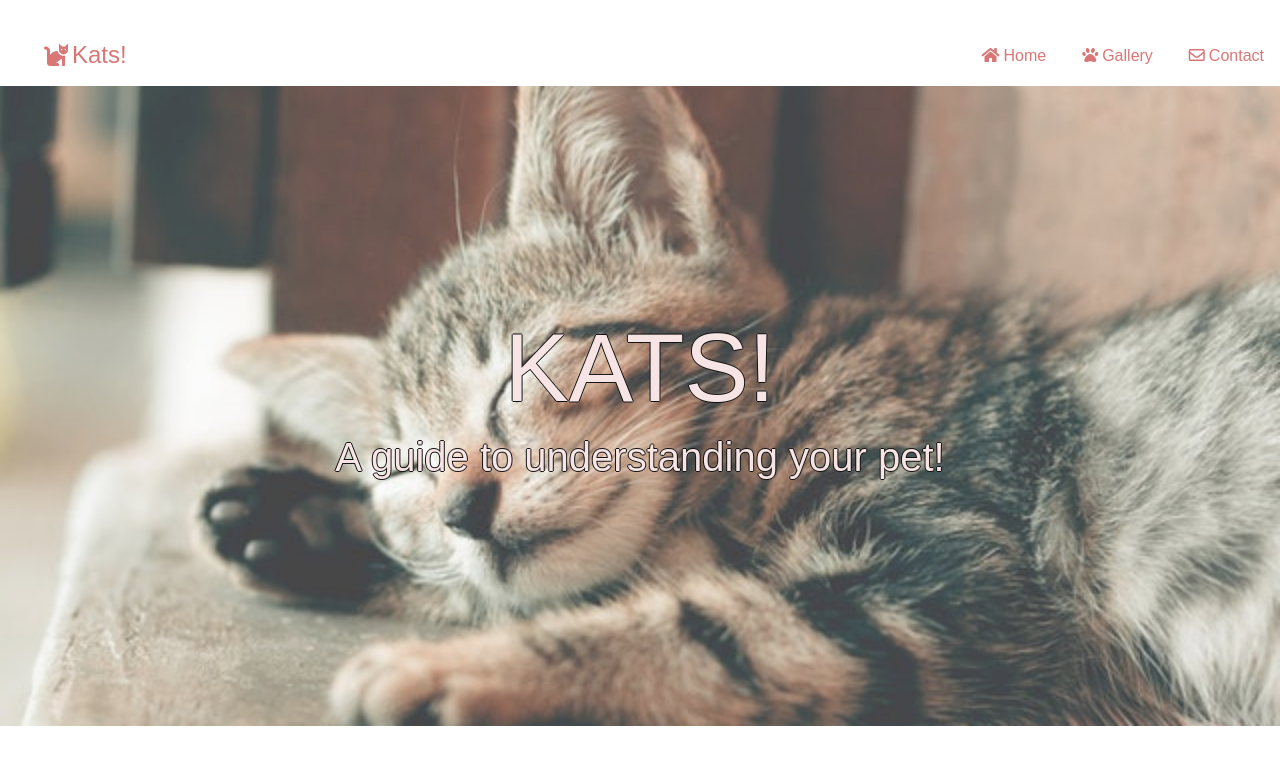
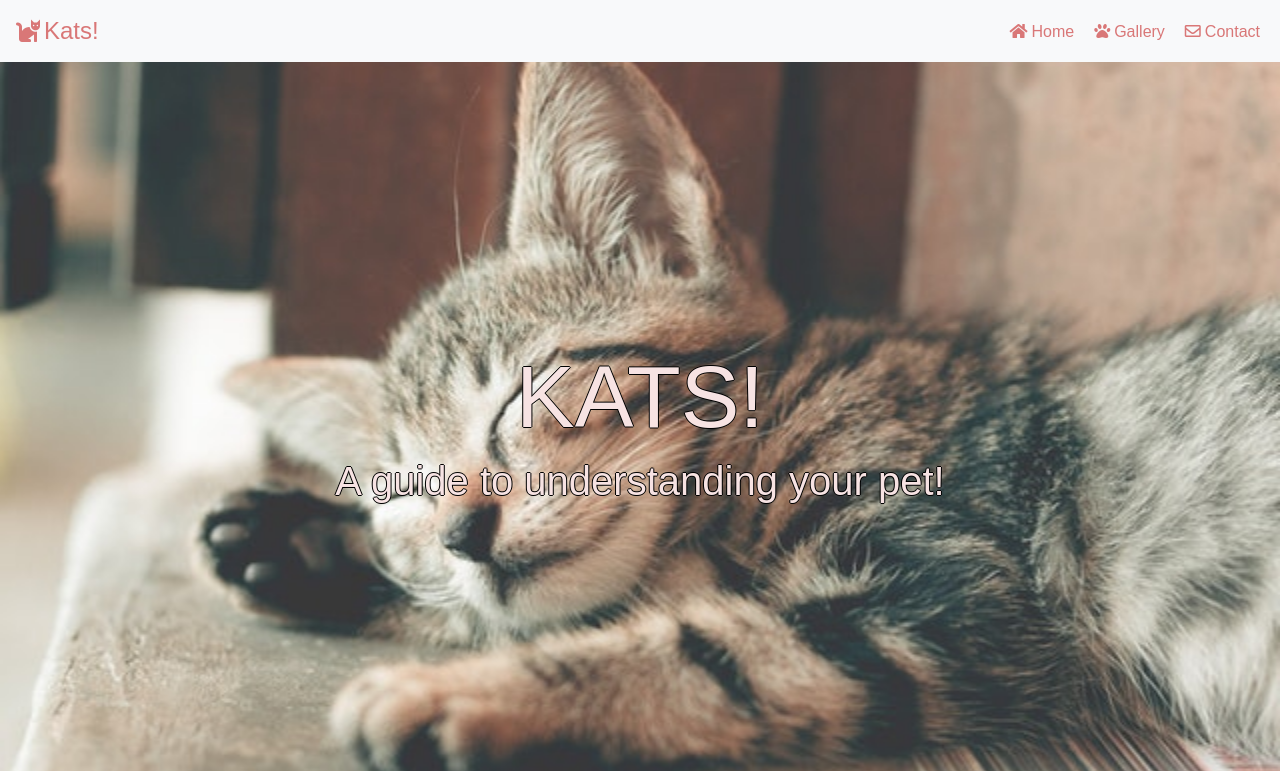
Before and after one commit to jessicashelley33/API-Project-One, a plain HTML site: page index.html in a window 1280 px wide. Shown: the top 771 px of the page. Drawn offline with nearby package versions, Linux system fonts and the light colour scheme.

Commit message:
Changes to the html file

```diff
--- a/index.html
+++ b/index.html
@@ -3,32 +3,32 @@
   <head>
     <!-- Required meta tags -->
     <meta charset="utf-8">
-    <meta name="viewport" content="width=device-width, initial-scale=1">
+    <meta content='maximum-scale=1.0, initial-scale=1.0, width=device-width' name='viewport'>
     <!-- Bootstrap CSS -->
     <link href="https://cdn.jsdelivr.net/npm/bootstrap@5.0.2/dist/css/bootstrap.min.css" rel="stylesheet" integrity="sha384-EVSTQN3/azprG1Anm3QDgpJLIm9Nao0Yz1ztcQTwFspd3yD65VohhpuuCOmLASjC" crossorigin="anonymous">
     <link rel="stylesheet" href="https://use.fontawesome.com/releases/v5.15.3/css/all.css" integrity="sha384-SZXxX4whJ79/gErwcOYf+zWLeJdY/qpuqC4cAa9rOGUstPomtqpuNWT9wdPEn2fk" crossorigin="anonymous">
     <link rel="stylesheet" href="style.css">
-
-
     <title>Cat Facts!</title>
   </head>
   <body>
       <!--Nav Section-->
-      <nav class="navbar mt-4">
+      <nav class="navbar navbar-expand-lg navbar-light bg-light">
+        <div class="container-fluid">
+          <a class="navbar-brand" href="#home"><span class=""><i class="fas fa-cat m-1 navColor"></i></span><span class="navColor">Kats!</span></a>
+          <button class="navbar-toggler" type="button" data-bs-toggle="collapse" data-bs-target="#navbarNavAltMarkup" aria-controls="navbarNavAltMarkup" aria-expanded="false" aria-label="Toggle navigation">
+            <span class="navbar-toggler-icon"></span>
+          </button>
+          <div class="collapse navbar-collapse" id="navbarNavAltMarkup">
+            <div class="navbar-nav ms-auto">
+              <a class="nav-link active" aria-current="page" href="#home"><span><i class="fas fa-home m-1 navColor"></i></span><span class="navColor">Home</span></a>
+              <a class="nav-link" href="#gallery"><span><i class="fas fa-paw m-1 navColor"></i></span><span class="navColor">Gallery</span></a>
+              <a class="nav-link" href="#contact"><span><i class="far fa-envelope m-1 navColor"></i></span><span class="navColor">Contact</span></a>
 
-         <a class="nav navbar-brand " href="#home"><span class="ml-1"><i class="fas fa-cat m-1"></i></span>Kats!</a>
-            <ul class="nav justify-content-end">
-                <li class="nav-item">
-                  <a class="nav-link nav-link-color" aria-current="page" href="#"><span><i class="fas fa-home m-1"></i></span>Home</a>
-                </li>
-                <li class="nav-item">
-                  <a class="nav-link" href="#gallery"><span><i class="fas fa-paw m-1"></i></span>Gallery</a>
-                </li>
-                <li class="nav-item">
-                  <a class="nav-link" href="#contact"><span><i class="far fa-envelope m-1"></i></span>Contact</a>
-                </li>
-            </ul>
-        </nav>
+            </div>
+          </div>
+        </div>
+      </nav>
+
       <!--Hero Section-->
       <div class="hero-section">
         <div class="row hero-text">
--- a/style.css
+++ b/style.css
@@ -7,22 +7,21 @@ background-color for headings
 }
 
 .navbar-brand{
-    margin-left: 2.5rem;
     color:#d97777;
     font-size: 1.5rem;
 }
 
-.nav-link,
+.navColor,
 .text-color {
     color:#d97777;
 }
 
-.nav-link:hover,
+.navColor:hover,
 .navbar-brand:hover{
     color:#d9b277;
 }
 
-.nav-link:visited,
+.navColor:visited,
 .navbar-brand:visited{
     color:#824747;
 }
@@ -33,12 +32,12 @@ background-color for headings
         background-repeat: no-repeat;
         background-attachment: fixed;
         background-size: cover;
-        min-height: 80vh;
-        min-width: 80vw;
-        padding: 14rem;
+        min-height: 20vh;
+        min-width: 20vw;
+        padding: 22%;
         position: relative;
-        opacity:0.92;
-        object-fit: contain;
+
+
     }
 
     .hero-text{
@@ -48,7 +47,7 @@ background-color for headings
 
         }
     .heroTextH1 {
-        font-size: 6rem;
+        font-size: 5.5rem;
     }
 
 
```
Also changed, not shown: 1 other file.
